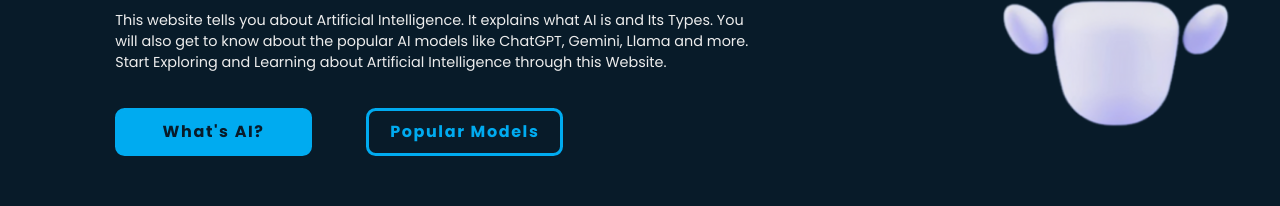
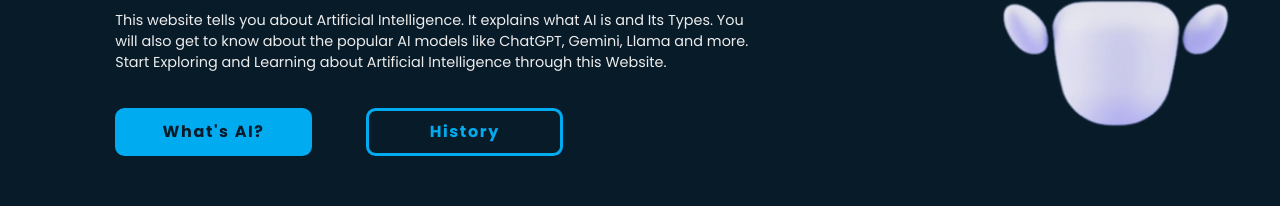
Before and after one commit to prasadbahekar/aboutAI, a plain HTML site: page index.html in a window 1280 px wide. Shown: the part 384-590 px from the top of the page. Drawn offline with nearby package versions, Linux system fonts and the light colour scheme; files whose address does not match are found by name.

Commit message:
updated index.html

```diff
--- a/index.html
+++ b/index.html
@@ -41,7 +41,7 @@
 
             <div class="btn-box">
                 <a href="#about" class="btn">What's AI?</a>
-                <a href="#education" class="btn">Popular Models</a>
+                <a href="#education" class="btn">History</a>
                 <span class="animate" style="--i:5;"></span>
             </div>
 
```
